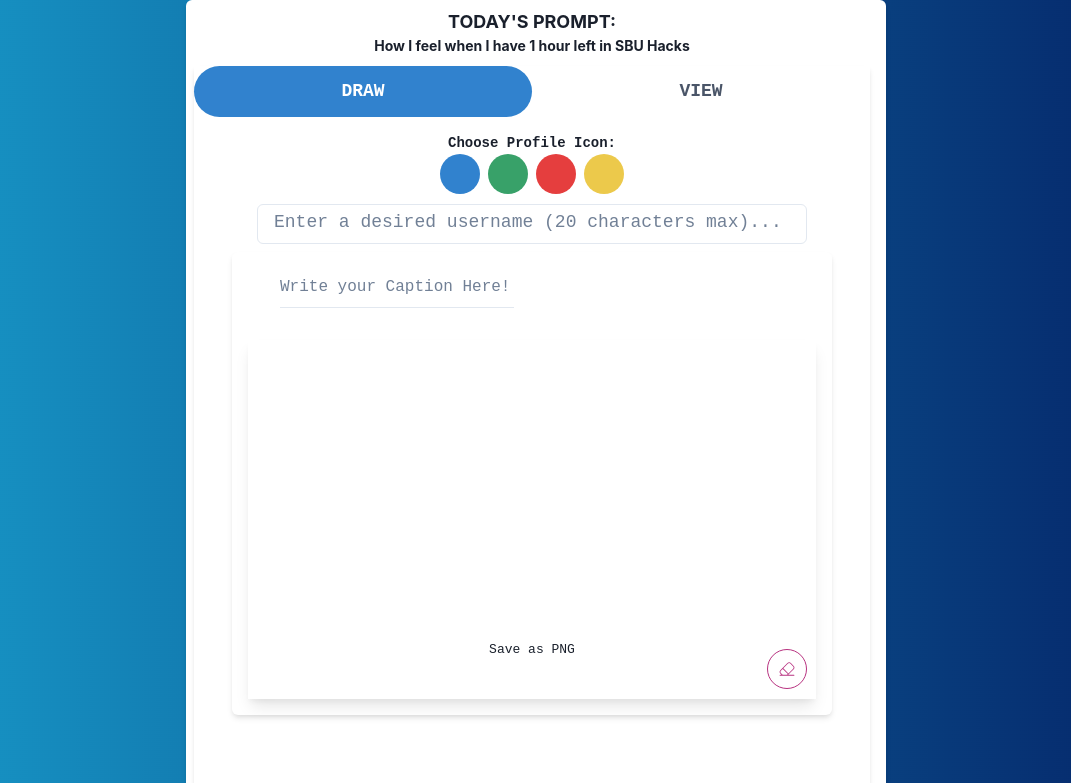
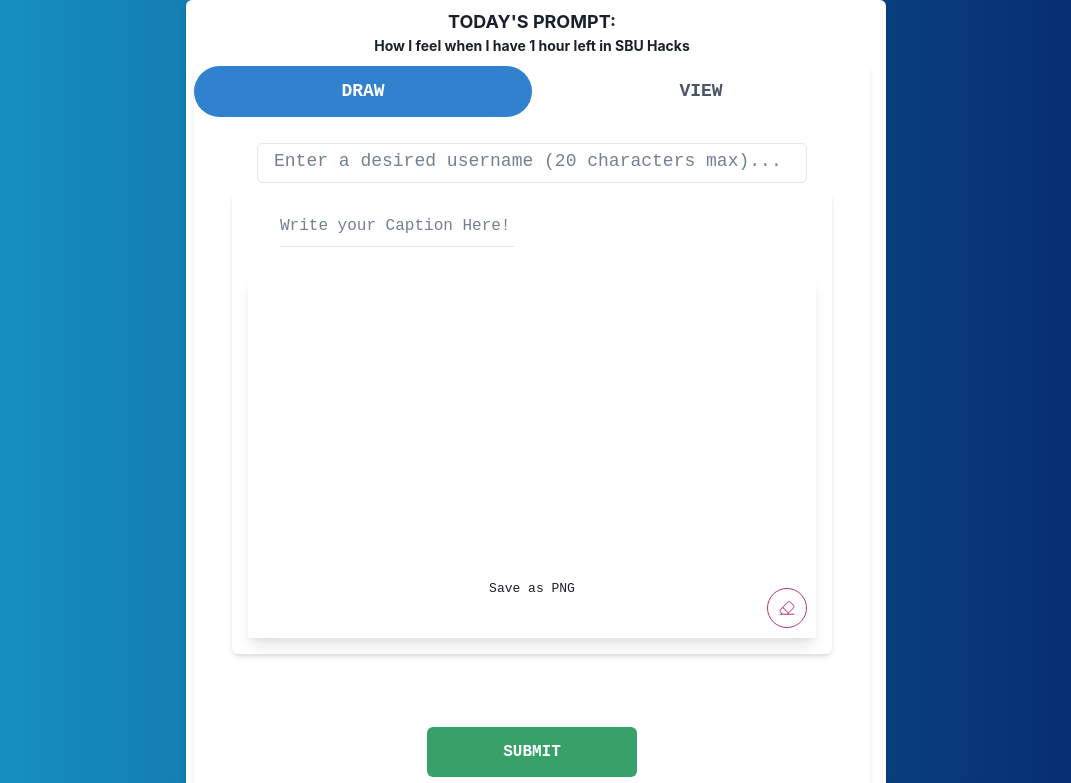
Before and after one commit to dakota-byte/SBUHACKS2024, a React (Create React App) app in the folder app/: page /drawing in a window 1280 px wide. Shown: the top 783 px of the page, without its empty margins (104-1175 px from the left). Built offline with nearby package versions, Linux system fonts and the light colour scheme.

Commit message:
removed the colors from draw

```diff
--- a/app/package.json
+++ b/app/package.json
@@ -21,7 +21,7 @@
     "react-scripts": "5.0.1"
   },
   "scripts": {
-    "start": "concurrently \"react-scripts start\" \"python ./api.py\"",
+    "start": "react-scripts start",
     "build": "react-scripts build",
     "test": "react-scripts test",
     "eject": "react-scripts eject"
--- a/app/src/PromptBox.jsx
+++ b/app/src/PromptBox.jsx
@@ -78,7 +78,7 @@ function PromptBox(props)
 
                         <TabPanels>
                             <TabPanel>
-                            <Text fontWeight="bold" fontSize="sm">Choose Profile Icon:</Text>
+                            {/* <Text fontWeight="bold" fontSize="sm">Choose Profile Icon:</Text>
                                 <Flex style={{width: '185px', flexDirection: 'row'}}>
                                     <IconButton
                                         colorScheme='blue'
@@ -108,7 +108,7 @@ function PromptBox(props)
                                         style={{ borderRadius: '50%' , marginRight: '8px'}}
                                     />
 
-                                </Flex>
+                                </Flex> */}
 
                                 <Textarea maxLength={20} rows={1} size='lg' placeholder='Enter a desired username (20 characters max)...' style={{width: '550px', resize: 'none', paddingTop: '5px', marginTop: '10px'}}/>
 
```
